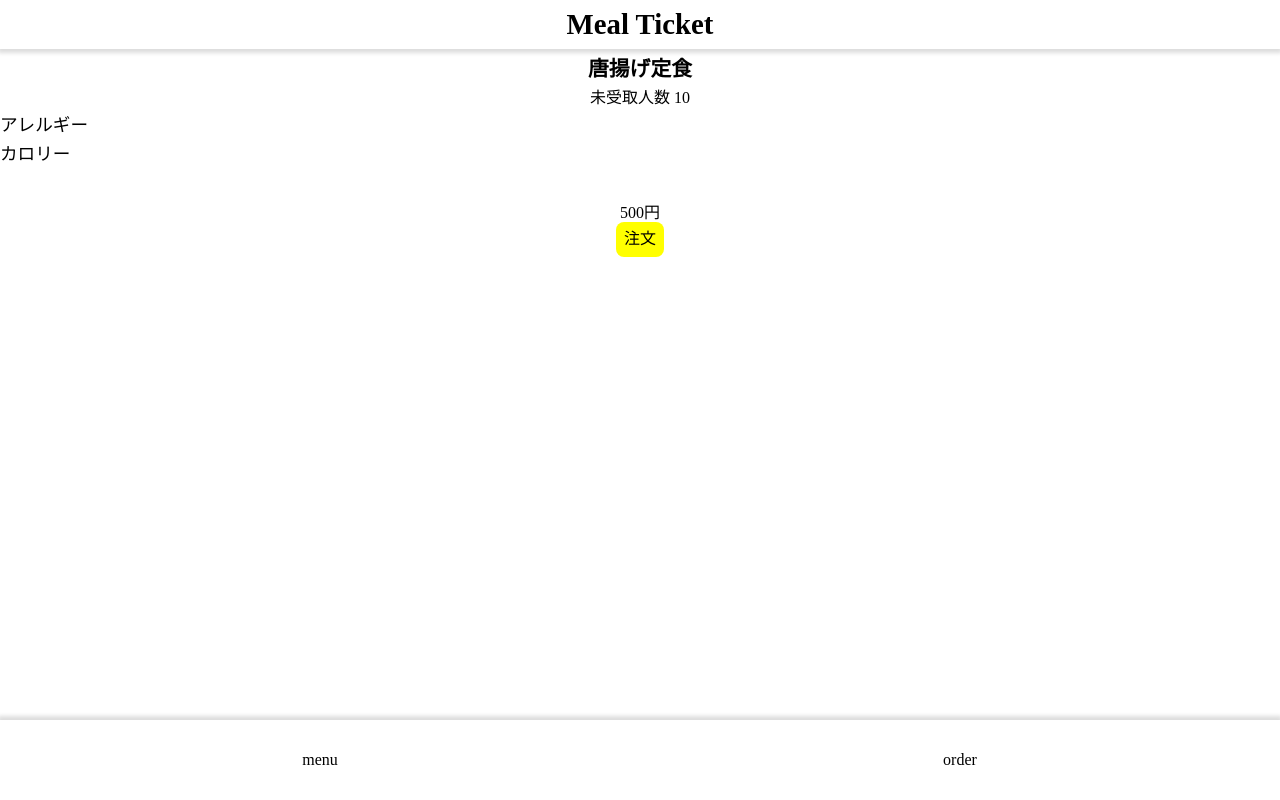
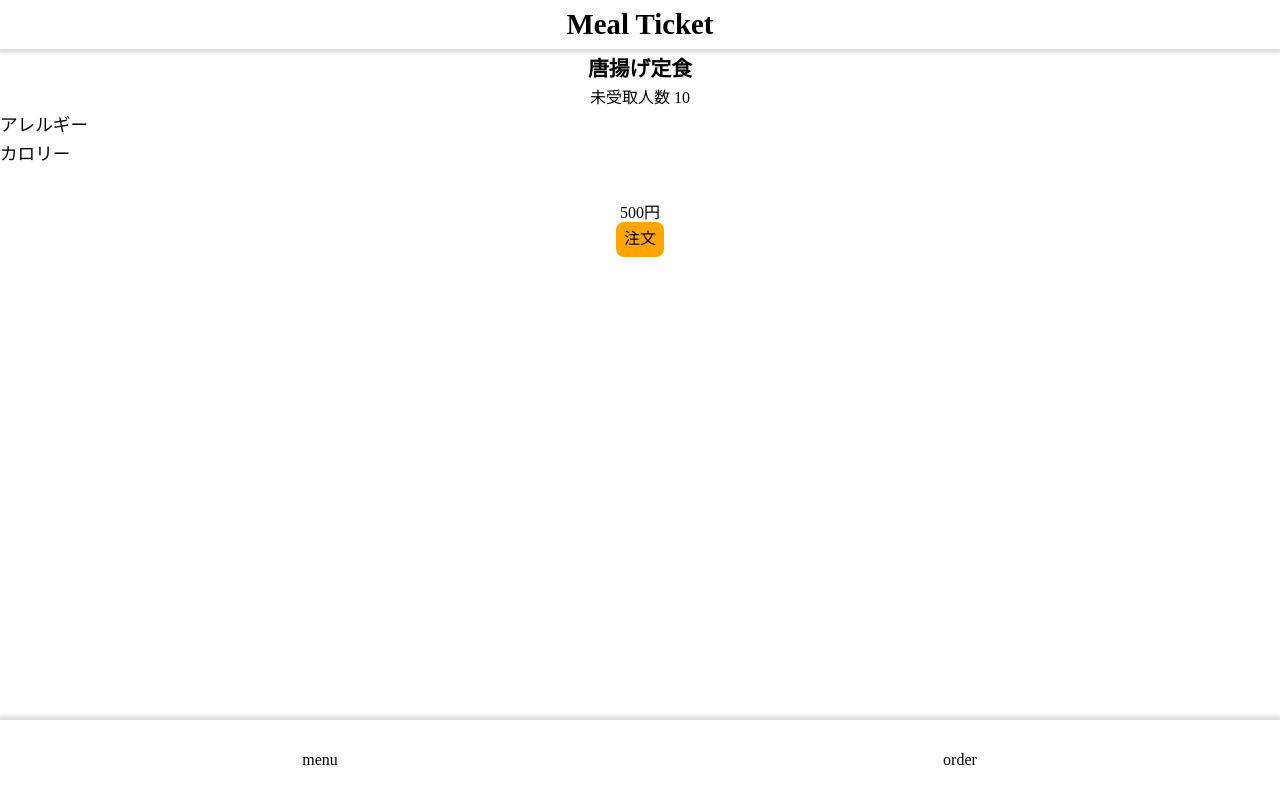
Before and after one commit to eteRnaL198/mealticket, a plain HTML site: page index.html in a window 1280 px wide. Drawn offline with Linux system fonts and the light colour scheme.

Commit message:
changed yello -> orange

```diff
--- a/assets/styles/style.css
+++ b/assets/styles/style.css
@@ -50,7 +50,7 @@ body {
 
 .menuDetail_order {
   padding: 8px;
-  background-color: yellow;
+  background-color: orange;
   border-radius: 8px;
 }
 
```
